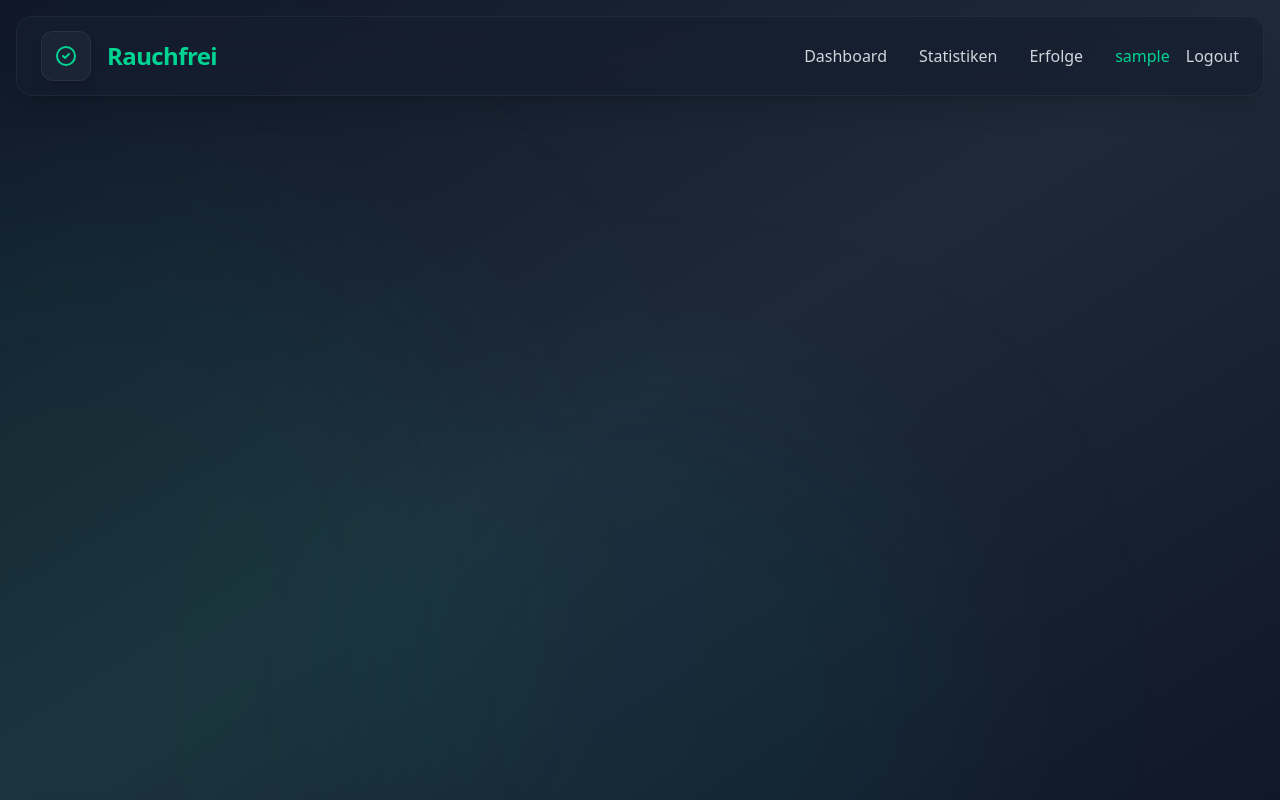
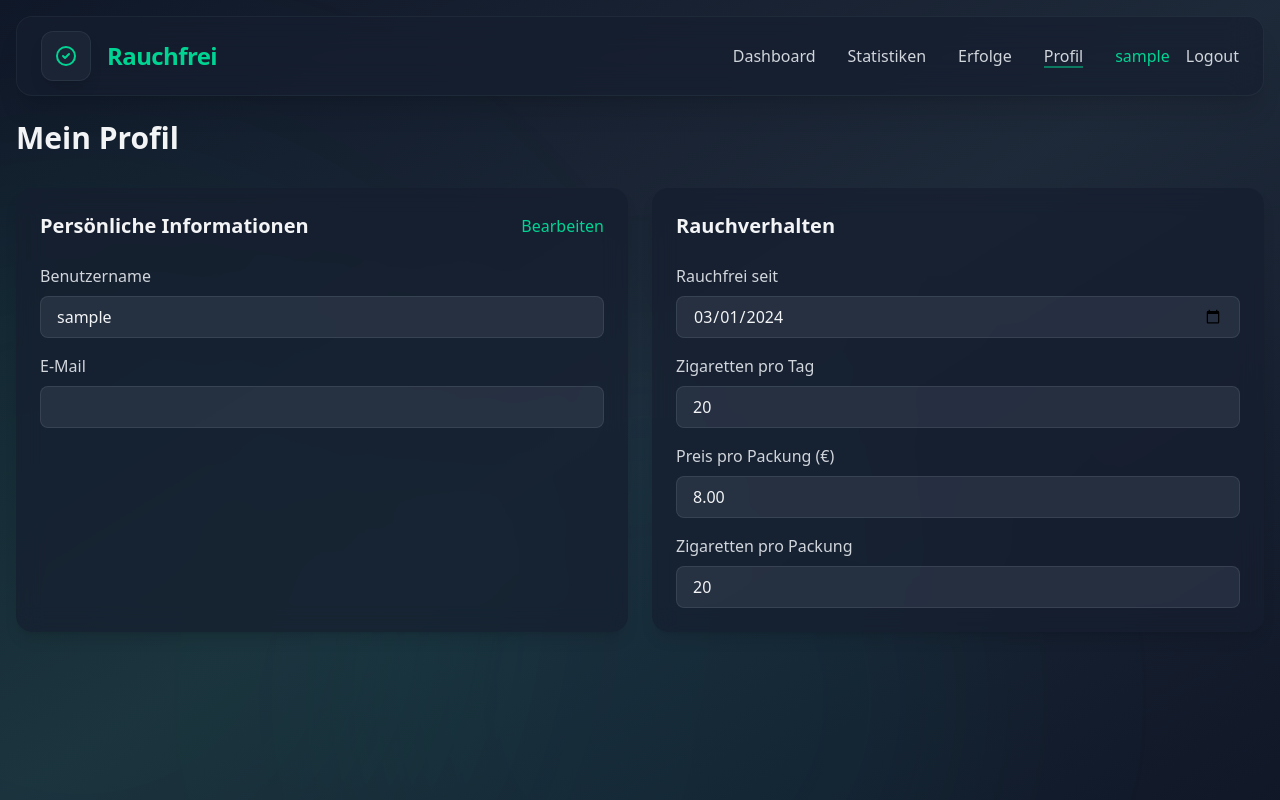
Before and after one commit to lulkebit/rauchfrei-v3, a React (Vite) app in the folder app/: page /profile in a window 1280 px wide. Built offline with nearby package versions, Linux system fonts and the light colour scheme; sample sign-in values are in the browser's storage.

Commit message:
Add Profile route and Navbar link for user profile access

```diff
--- a/app/src/App.jsx
+++ b/app/src/App.jsx
@@ -8,6 +8,7 @@ import Statistics from './components/Statistics';
 import Achievements from './components/Achievements';
 import Login from './components/Login';
 import Register from './components/Register';
+import Profile from './components/Profile';
 
 function App() {
     return (
@@ -65,6 +66,14 @@ function App() {
                                     </RedirectIfAuthenticated>
                                 }
                             />
+                            <Route
+                                path='/profile'
+                                element={
+                                    <ProtectedRoute>
+                                        <Profile />
+                                    </ProtectedRoute>
+                                }
+                            />
                         </Routes>
                     </div>
                 </div>
--- a/app/src/components/Navbar.jsx
+++ b/app/src/components/Navbar.jsx
@@ -52,6 +52,7 @@ const Navbar = () => {
                                     text='Statistiken'
                                 />
                                 <NavLink href='/achievements' text='Erfolge' />
+                                <NavLink href='/profile' text='Profil' />
                                 <div className='flex items-center space-x-4'>
                                     <span className='text-emerald-400'>
                                         {user.username}
@@ -124,6 +125,10 @@ const Navbar = () => {
                                         href='/achievements'
                                         text='Erfolge'
                                     />
+                                    <MobileNavLink
+                                        href='/profile'
+                                        text='Profil'
+                                    />
                                     <div className='px-4 py-2 text-emerald-400'>
                                         {user.username}
                                     </div>
--- /dev/null
+++ b/app/src/components/Profile.jsx
@@ -0,0 +1,156 @@
+import { useState } from 'react';
+import { useAuth } from '../context/AuthContext';
+
+const Profile = () => {
+    const { user } = useAuth();
+    const [isEditing, setIsEditing] = useState(false);
+    const [formData, setFormData] = useState({
+        username: user?.username || '',
+        email: user?.email || '',
+        rauchfreiSeit: '2024-03-01',
+        zigarettenProTag: '20',
+        preisProPackung: '8.00',
+        zigarettenProPackung: '20',
+    });
+
+    const handleChange = (e) => {
+        setFormData({
+            ...formData,
+            [e.target.name]: e.target.value,
+        });
+    };
+
+    const handleSubmit = async (e) => {
+        e.preventDefault();
+        // TODO: API-Aufruf zum Aktualisieren der Benutzerdaten
+        setIsEditing(false);
+    };
+
+    return (
+        <div className='container mx-auto space-y-6'>
+            <h1 className='text-3xl font-bold mb-8 text-gray-100'>
+                Mein Profil
+            </h1>
+
+            <div className='grid grid-cols-1 md:grid-cols-2 gap-6'>
+                {/* Persönliche Informationen */}
+                <div className='relative overflow-hidden rounded-2xl shadow-lg bg-gray-800/50 p-6'>
+                    <div className='absolute inset-0 backdrop-blur-md bg-gray-900/40' />
+                    <div className='relative'>
+                        <div className='flex justify-between items-center mb-6'>
+                            <h2 className='text-xl font-semibold text-gray-100'>
+                                Persönliche Informationen
+                            </h2>
+                            <button
+                                onClick={() => setIsEditing(!isEditing)}
+                                className='text-emerald-400 hover:text-emerald-300 transition-colors'
+                            >
+                                {isEditing ? 'Abbrechen' : 'Bearbeiten'}
+                            </button>
+                        </div>
+
+                        <form onSubmit={handleSubmit} className='space-y-4'>
+                            <div>
+                                <label className='block text-gray-300 mb-2'>
+                                    Benutzername
+                                </label>
+                                <input
+                                    type='text'
+                                    name='username'
+                                    value={formData.username}
+                                    onChange={handleChange}
+                                    disabled={!isEditing}
+                                    className='w-full bg-gray-700/50 border border-gray-600/50 rounded-lg px-4 py-2 text-gray-100'
+                                />
+                            </div>
+                            <div>
+                                <label className='block text-gray-300 mb-2'>
+                                    E-Mail
+                                </label>
+                                <input
+                                    type='email'
+                                    name='email'
+                                    value={formData.email}
+                                    onChange={handleChange}
+                                    disabled={!isEditing}
+                                    className='w-full bg-gray-700/50 border border-gray-600/50 rounded-lg px-4 py-2 text-gray-100'
+                                />
+                            </div>
+                            {isEditing && (
+                                <button
+                                    type='submit'
+                                    className='w-full bg-emerald-500 hover:bg-emerald-600 text-white font-medium py-2 px-4 rounded-lg transition-colors'
+                                >
+                                    Speichern
+                                </button>
+                            )}
+                        </form>
+                    </div>
+                </div>
+
+                {/* Rauchverhalten */}
+                <div className='relative overflow-hidden rounded-2xl shadow-lg bg-gray-800/50 p-6'>
+                    <div className='absolute inset-0 backdrop-blur-md bg-gray-900/40' />
+                    <div className='relative'>
+                        <h2 className='text-xl font-semibold text-gray-100 mb-6'>
+                            Rauchverhalten
+                        </h2>
+                        <div className='space-y-4'>
+                            <div>
+                                <label className='block text-gray-300 mb-2'>
+                                    Rauchfrei seit
+                                </label>
+                                <input
+                                    type='date'
+                                    name='rauchfreiSeit'
+                                    value={formData.rauchfreiSeit}
+                                    onChange={handleChange}
+                                    className='w-full bg-gray-700/50 border border-gray-600/50 rounded-lg px-4 py-2 text-gray-100'
+                                />
+                            </div>
+                            <div>
+                                <label className='block text-gray-300 mb-2'>
+                                    Zigaretten pro Tag
+                                </label>
+                                <input
+                                    type='number'
+                                    name='zigarettenProTag'
+                                    value={formData.zigarettenProTag}
+                                    onChange={handleChange}
+                                    className='w-full bg-gray-700/50 border border-gray-600/50 rounded-lg px-4 py-2 text-gray-100'
+                                />
+                            </div>
+                            <div>
+                                <label className='block text-gray-300 mb-2'>
+                                    Preis pro Packung (€)
+                                </label>
+                                <input
+                                    type='number'
+                                    step='0.01'
+                                    name='preisProPackung'
+                                    value={formData.preisProPackung}
+                                    onChange={handleChange}
+                                    className='w-full bg-gray-700/50 border border-gray-600/50 rounded-lg px-4 py-2 text-gray-100'
+                                />
+                            </div>
+                            <div>
+                                <label className='block text-gray-300 mb-2'>
+                                    Zigaretten pro Packung
+                                </label>
+                                <input
+                                    type='number'
+                                    name='zigarettenProPackung'
+                                    value={formData.zigarettenProPackung}
+                                    onChange={handleChange}
+                                    className='w-full bg-gray-700/50 border border-gray-600/50 rounded-lg px-4 py-2 text-gray-100'
+                                />
+                            </div>
+                        </div>
+                    </div>
+                </div>
+            </div>
+        </div>
+    );
+};
+
+export default Profile;
```
